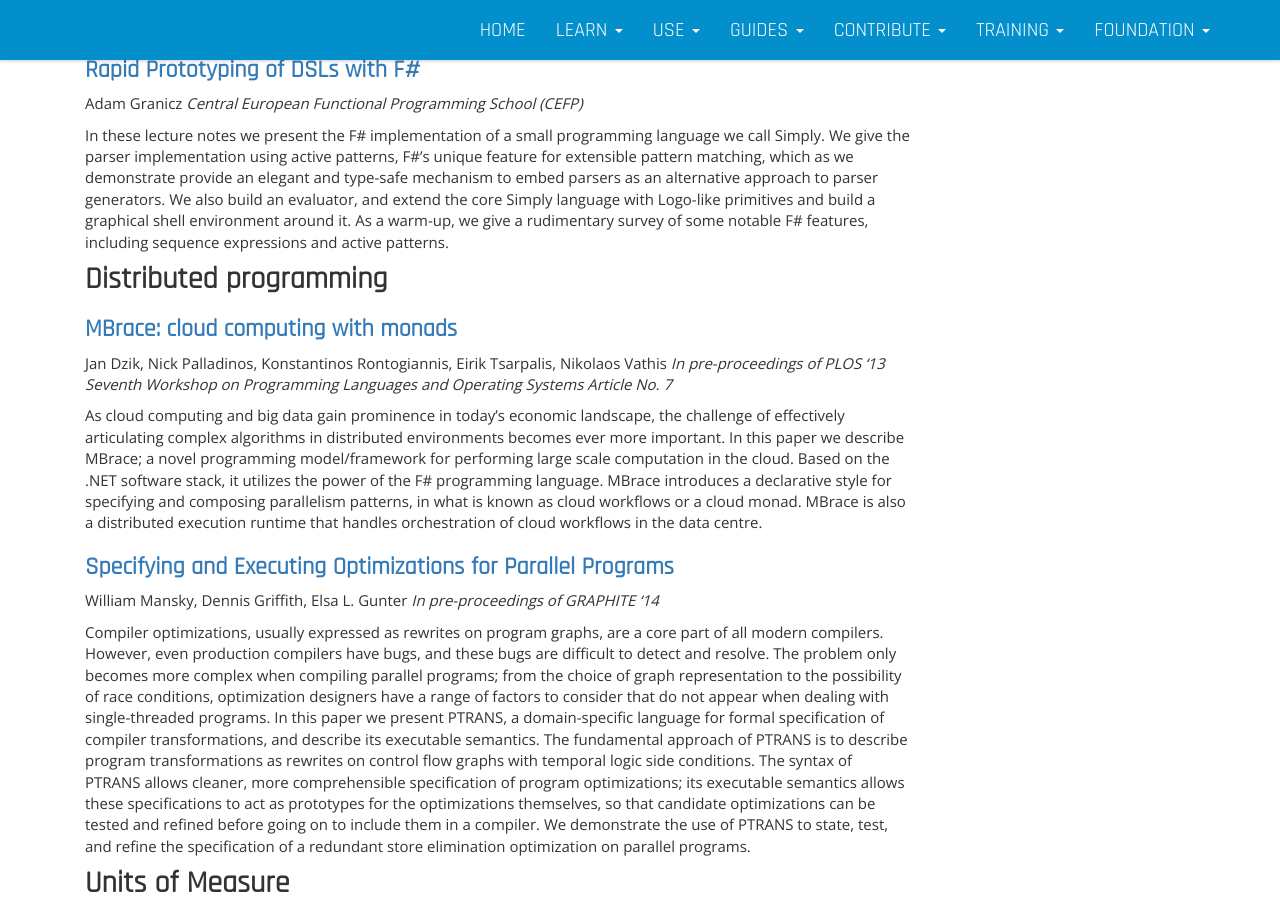
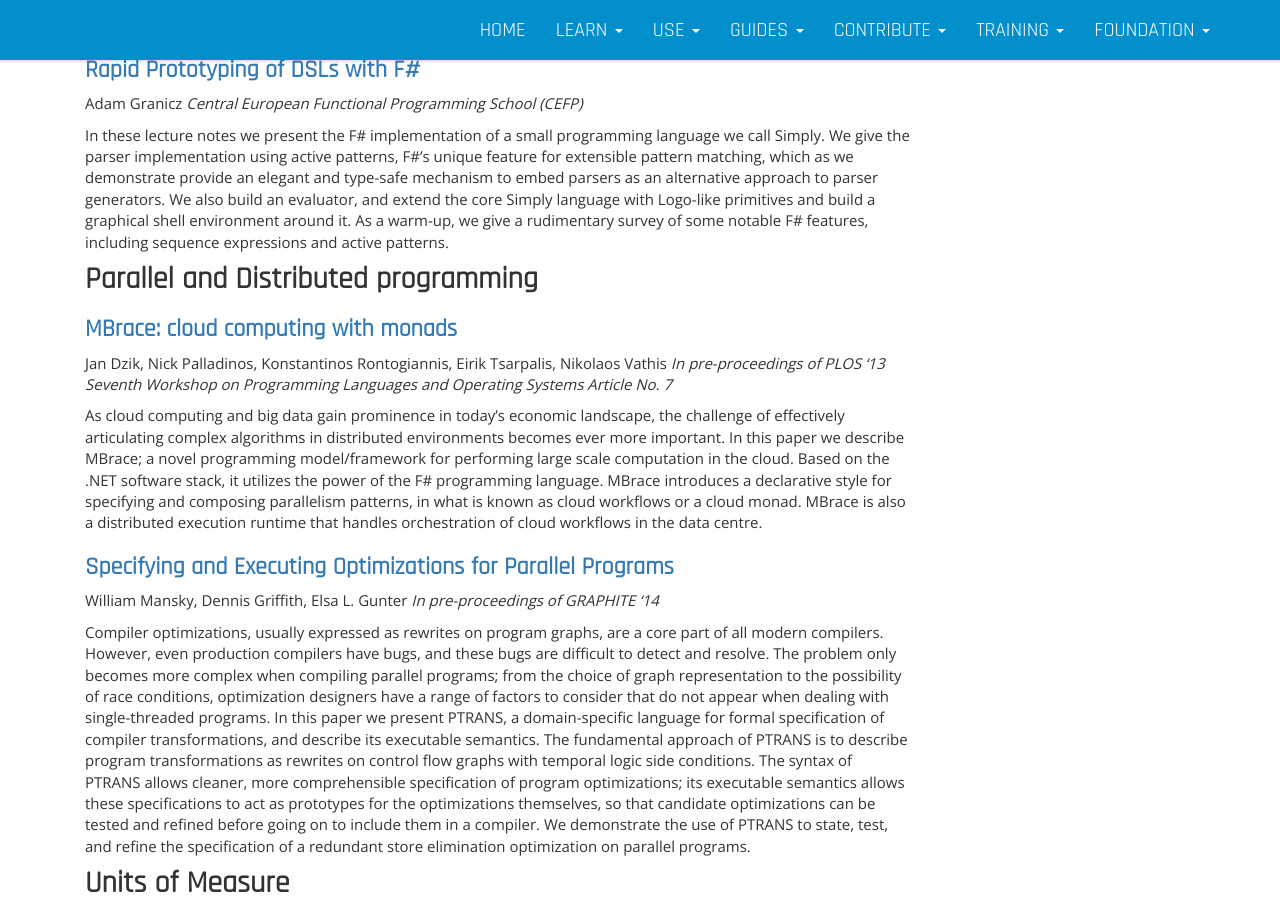
Before and after one commit to fsharp/fsharp.org, a Jekyll site: the page built from teaching/research.md, in a window 1280 px wide and 900 px high, scrolled down 4790 px. Built offline with Jekyll 4.4.1, drawn with Linux system fonts in a browser that asks for light colours; nearby versions of some CDN libraries.

Commit message:
Update research.md

```diff
--- a/teaching/research.md
+++ b/teaching/research.md
@@ -289,7 +289,7 @@ to parser generators. We also build an evaluator, and extend the core Simply lan
 primitives and build a graphical shell environment around it. As a warm-up, we give a rudimentary survey
 of some notable F# features, including sequence expressions and active patterns.
 
-<h2 id="distributed-and-parallel-programming" class="anchor"> Distributed programming </h2>
+<h2 id="distributed-and-parallel-programming" class="anchor"> Parallel and Distributed programming </h2>
 
 
 ### [MBrace: cloud computing with monads](http://dl.acm.org/citation.cfm?id=2525531&dl=ACM&coll=DL&CFID=454202220&CFTOKEN=25283533)
```
